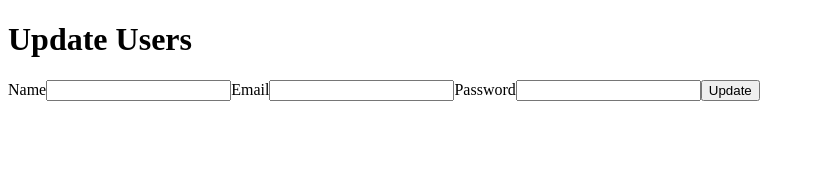
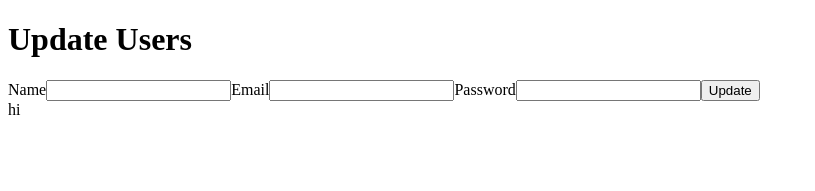
Before and after one commit to Parinithavarshini/Frontend, a React (Vite) app: page /update/1 in a window 1280 px wide. Shown: the top 191 px of the page, without its empty margins (0-815 px from the left). Built offline with nearby package versions, Linux system fonts and the light colour scheme.

Commit message:
Files added1

```diff
--- a/src/App.jsx
+++ b/src/App.jsx
@@ -95,6 +95,3 @@ export default Parinitha;
 // }
 
 // export default App;
-
-
-/
--- a/src/Apps.jsx
+++ b/src/Apps.jsx
@@ -15,6 +15,7 @@ function Apps()
                     <Route path='/update/:id' element={<Updateuser />}></Route>
                 </Routes>
             </Router>
+            <div>hi</div>
 
         </div>
     )
```
